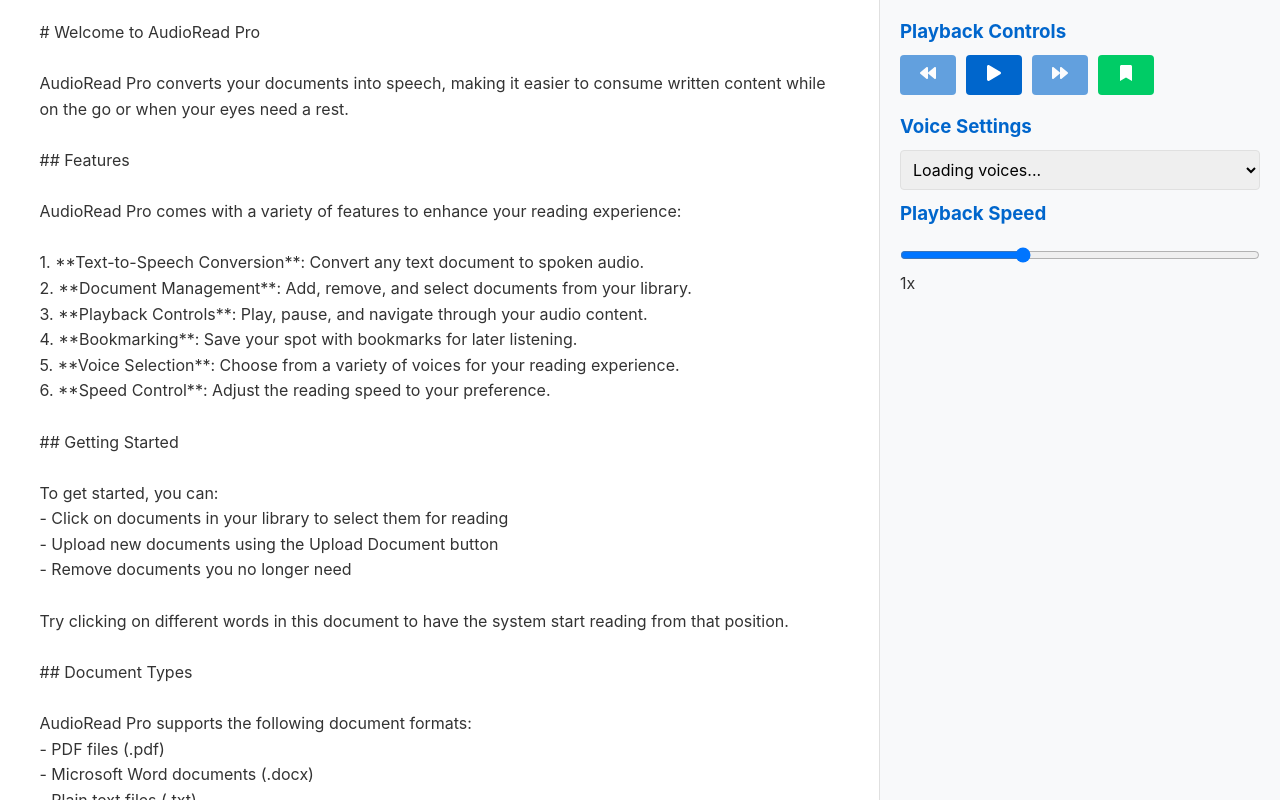
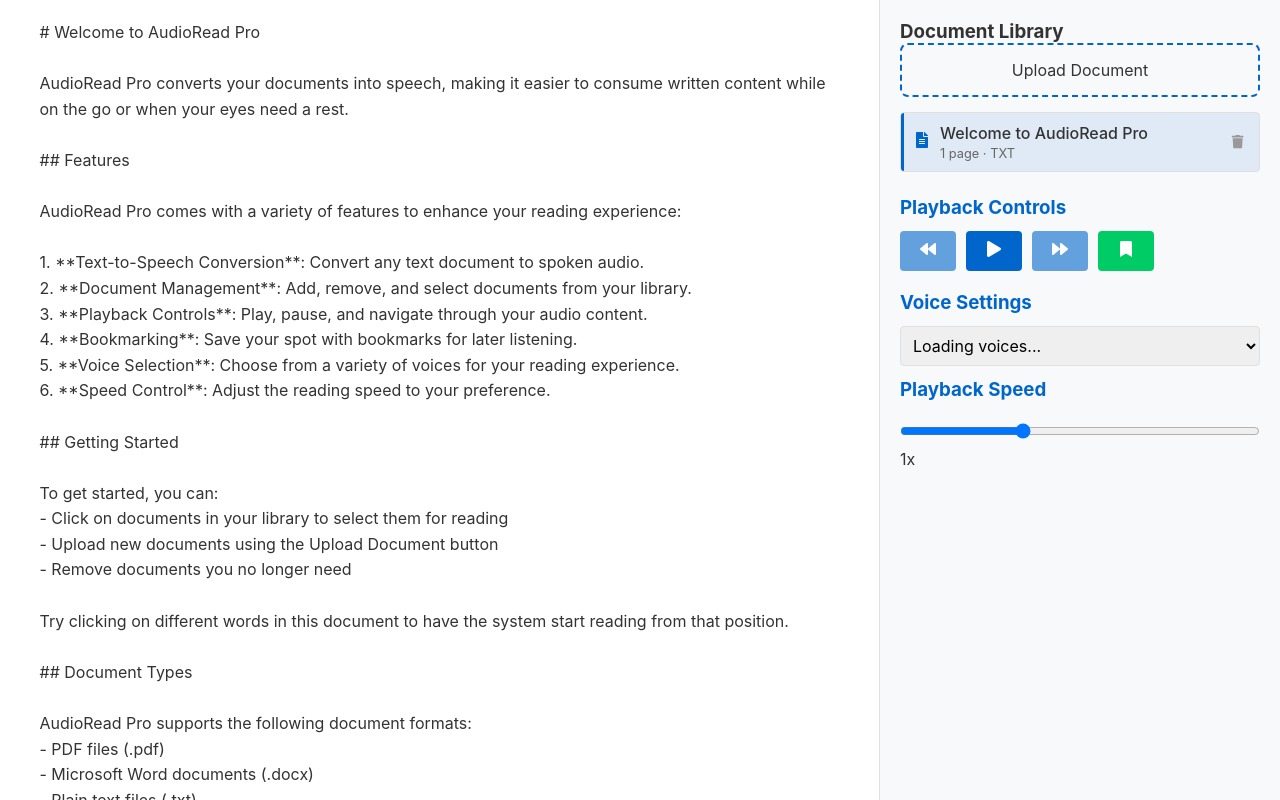
Before and after one commit to Workflow-Manager-admin/audioread-pro-95473-95490, a React (Create React App) app in the folder audio_read_pro/: page / in a window 1280 px wide. Shown: the top 800 px of the page. Built offline with nearby package versions, Linux system fonts and the light colour scheme.

Commit message:
Auto-commit: Changes as of 2025-05-22T13:58:00.700296+00:00

```diff
--- a/audio_read_pro/src/App.js
+++ b/audio_read_pro/src/App.js
@@ -102,7 +102,7 @@ function App() {
     if (voices && voices.length > 0 && selectedVoiceIndex < voices.length) {
       setVoice(voices[selectedVoiceIndex]);
     }
-  }, [voices, selectedVoiceIndex, setVoice]);
+  }, [voices, selectedVoiceIndex]);  // Remove setVoice from dependencies
 
   // Effect to update content when active document changes
   useEffect(() => {
@@ -348,23 +348,33 @@ function App() {
         </div>
 
         <div className="controls-panel">
+          {/* Document Library Component */}
+          <DocumentLibrary
+            documents={documents}
+            activeDocument={activeDocument}
+            onAddDocument={handleAddDocument}
+            onRemoveDocument={handleRemoveDocument}
+            onSelectDocument={handleSelectDocument}
+            loading={loadingDocuments}
+          />
+
           <div className="controls-section">
             <h3>Playback Controls</h3>
             <div className="playback-controls">
-              <button className="btn" onClick={handlePrevious} disabled={!document || currentChunkIndex === 0}>
+              <button className="btn" onClick={handlePrevious} disabled={!activeDocument || currentChunkIndex === 0}>
                 <FaBackward />
               </button>
               <button
                 className={`btn ${isPlaying ? 'btn-secondary' : ''}`}
                 onClick={handlePlayPause}
-                disabled={!document}
+                disabled={!activeDocument}
               >
                 {speaking && !paused ? <FaPause /> : <FaPlay />}
               </button>
-              <button className="btn" onClick={handleNext} disabled={!document || currentChunkIndex === textChunks.length - 1}>
+              <button className="btn" onClick={handleNext} disabled={!activeDocument || currentChunkIndex === textChunks.length - 1}>
                 <FaForward />
               </button>
-              <button className="btn btn-secondary" onClick={addBookmark} disabled={!document}>
+              <button className="btn btn-secondary" onClick={addBookmark} disabled={!activeDocument}>
                 <FaBookmark />
               </button>
             </div>
@@ -417,9 +427,9 @@ function App() {
             </div>
           )}
 
-          {error && (
+          {(error || documentError) && (
             <div className="error-message">
-              {error}
+              {error || documentError}
             </div>
           )}
         </div>
```
Also changed, not shown: 2 other files (tests, documents, lock files or other folders).
